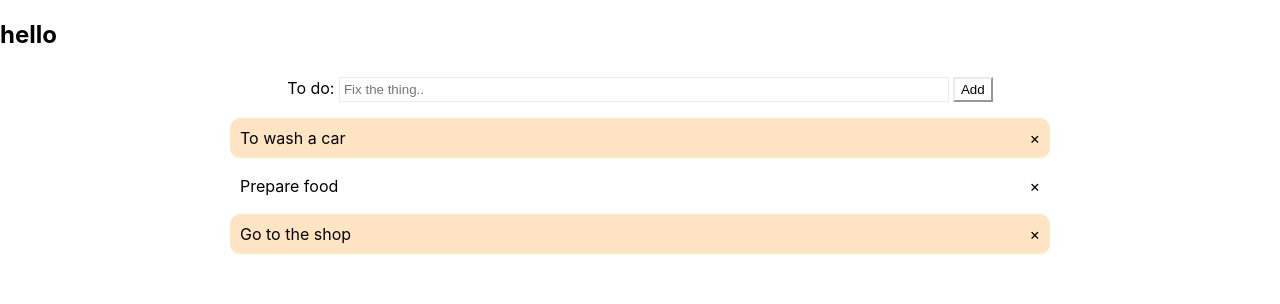
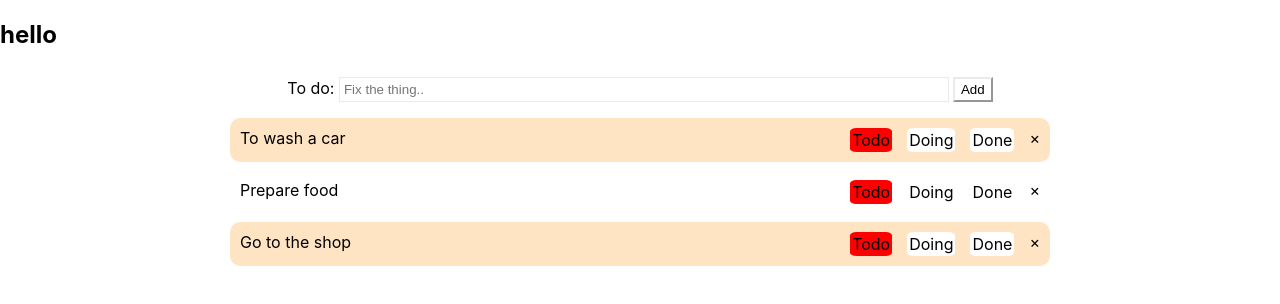
Before and after one commit to anton080491/test-1, a React (Create React App) app: page / in a window 1280 px wide. Shown: the top 304 px of the page. Built offline with nearby package versions, Linux system fonts and the light colour scheme.

Commit message:
added buttons: todo doing done

```diff
--- a/src/App.tsx
+++ b/src/App.tsx
@@ -10,17 +10,18 @@ declare var confirm: (question: string) => boolean
 
 const App: FC = () => {
   const [todos, setTodos] = useState<Todo[]>([
-    { id: 1, name: "To wash a car" },
-    { id: 2, name: "Prepare food" },
-    { id: 3, name: "Go to the shop " }
+    { id: 1, todo: true, doing: false, done: false, name: "To wash a car" },
+    { id: 2, todo: true, doing: false, done: false, name: "Prepare food" },
+    { id: 3, todo: true, doing: false, done: false, name: "Go to the shop " }
   ]);
 
   let [maxId, setMaxId] = useState<number>(4);
 
   const AddNewTodo = (name: string) => {
     setMaxId(++maxId);
-    const newTodo: Todo = { id: maxId, name: name };
+    const newTodo: Todo = { id: maxId, todo: true, doing: false, done: false, name: name };
     setTodos(prev => [newTodo, ...prev]);
+    console.log(newTodo);
   }
 
   const RemoveTodo = (id: number) => {
@@ -30,12 +31,41 @@ const App: FC = () => {
     }
   }
 
+  const ChangeTodoStatus = (id: number) => {
+    const index = todos.findIndex(elem => elem.id === id);
+    const old = todos[index];
+    const newItem = { ...old, todo: !old.todo, done: false, doing: false };
+    const newArr = [...todos.slice(0, index), newItem, ...todos.slice(index + 1)];
+    setTodos(newArr);
+  }
+
+  const ChangeDoingStatus = (id: number) => {
+    const index = todos.findIndex(elem => elem.id === id);
+    const old = todos[index];
+    const newItem = { ...old, doing: !old.doing, done: false, todo: false };
+    const newArr = [...todos.slice(0, index), newItem, ...todos.slice(index + 1)];
+    setTodos(newArr);
+  }
+
+  const ChangeDoneStatus = (id: number) => {
+    const index = todos.findIndex(elem => elem.id === id);
+    const old = todos[index];
+    const newItem = { ...old, done: !old.done, todo: false, doing: false };
+    const newArr = [...todos.slice(0, index), newItem, ...todos.slice(index + 1)];
+    setTodos(newArr);
+  }
+
   return (
     <div>
       <AppHeader />
-      <AddTodo addNewTodo={AddNewTodo} />
-      <TodoList todos={todos}
-        onRemove={RemoveTodo} />
+      <AddTodo
+        addNewTodo={AddNewTodo} />
+      <TodoList
+        todos={todos}
+        onRemove={RemoveTodo}
+        changeTodo={ChangeTodoStatus}
+        changeDoing={ChangeDoingStatus}
+        changeDone={ChangeDoneStatus} />
     </div>
   )
 }
--- a/src/components/todoList/todoList.tsx
+++ b/src/components/todoList/todoList.tsx
@@ -6,11 +6,14 @@ import './todoList.css';
 interface TodoListProps {
     todos: Todo[];
     onRemove: (id: number) => void;
+    changeTodo: (id: number) => void;
+    changeDoing: (id: number) => void;
+    changeDone: (id: number) => void;
 }
 
 
 
-const TodoList: FC<TodoListProps> = ({ todos, onRemove }) => {
+const TodoList: FC<TodoListProps> = ({ todos, onRemove, changeTodo, changeDoing, changeDone }) => {
 
     if (todos.length === 0) {
         return <div style={{ textAlign: "center" }}>Add some tasks</div>
@@ -28,6 +31,9 @@ const TodoList: FC<TodoListProps> = ({ todos, onRemove }) => {
                     key={todo.id}
                     todo={todo}
                     onRemove={removeTodo}
+                    changeTodo={changeTodo}
+                    changeDoing={changeDoing}
+                    changeDone={changeDone}
                 />
             )}
         </div>
--- a/src/components/todoListItem/todoListItem.css
+++ b/src/components/todoListItem/todoListItem.css
@@ -12,8 +12,26 @@
     background-color: bisque;
 }
 
+.spanStyle {
+    padding: 2px;
+    margin-right: 15px;
+    background-color: white;
+    color: black;
+    border: wheat;
+    border-radius: 15%;
+    cursor: pointer;
+}
 
 .todoListItem .wrapper {
     display: flex;
     flex-direction: row;
 }
+
+.todoListItem .wrapper span {
+    display: block;
+    transition: .3s;
+}
+
+.todoListItem .wrapper .spanStyle:hover {
+    transform: scale(1.3);
+}
--- a/src/components/todoListItem/todoListItem.tsx
+++ b/src/components/todoListItem/todoListItem.tsx
@@ -5,22 +5,49 @@ import './todoListItem.css';
 interface TodoListItemProps {
     todo: Todo;
     onRemove: (id: number) => void;
+    changeTodo: (id: number) => void;
+    changeDoing: (id: number) => void;
+    changeDone: (id: number) => void;
 }
 
-const TodoListItem: FC<TodoListItemProps> = ({ todo, onRemove }) => {
+const TodoListItem: FC<TodoListItemProps> = ({ todo, onRemove, changeTodo, changeDoing, changeDone }) => {
 
     const removeTodo = (event: React.MouseEvent<HTMLSpanElement>, id: number) => {
         onRemove(id)
     }
+
+    const ChangeTodoStatus = (event: React.MouseEvent<HTMLSpanElement>, id: number) => {
+        changeTodo(id)
+    }
+    const ChangeDoingStatus = (event: React.MouseEvent<HTMLSpanElement>, id: number) => {
+        changeDoing(id)
+    }
+    const ChangeDoneStatus = (event: React.MouseEvent<HTMLSpanElement>, id: number) => {
+        changeDone(id)
+    }
+
 
     return (
         <div className="todoListItem">
             <span> {todo.name}</span>
             <div className="wrapper">
                 <span
-                    style={{ cursor: "pointer" }}
-                    onClick={event => removeTodo(event, todo.id)}> &times;
-                </span>
+                    className='spanStyle'
+                    style={{ background: todo.todo ? 'red' : 'white' }}
+                    onClick={event => ChangeTodoStatus(event, todo.id)}
+                >Todo</span>
+                <span
+                    className='spanStyle'
+                    style={{ background: todo.doing ? '#00AF64' : 'white' }}
+                    onClick={event => ChangeDoingStatus(event, todo.id)}
+                >Doing</span>
+                <span
+                    className='spanStyle'
+                    style={{ background: todo.done ? '#66A3D2' : 'white' }}
+                    onClick={event => ChangeDoneStatus(event, todo.id)}
+                >Done</span>
+                <span style={{ cursor: "pointer" }}
+                    onClick={event => removeTodo(event, todo.id)}> &times;</span>
             </div>
         </div>
     )
--- a/src/components/types/types.tsx
+++ b/src/components/types/types.tsx
@@ -1,4 +1,7 @@
 export interface Todo {
     id: number;
+    todo: boolean,
+    done: boolean,
+    doing: boolean,
     name: string;
 }
```
